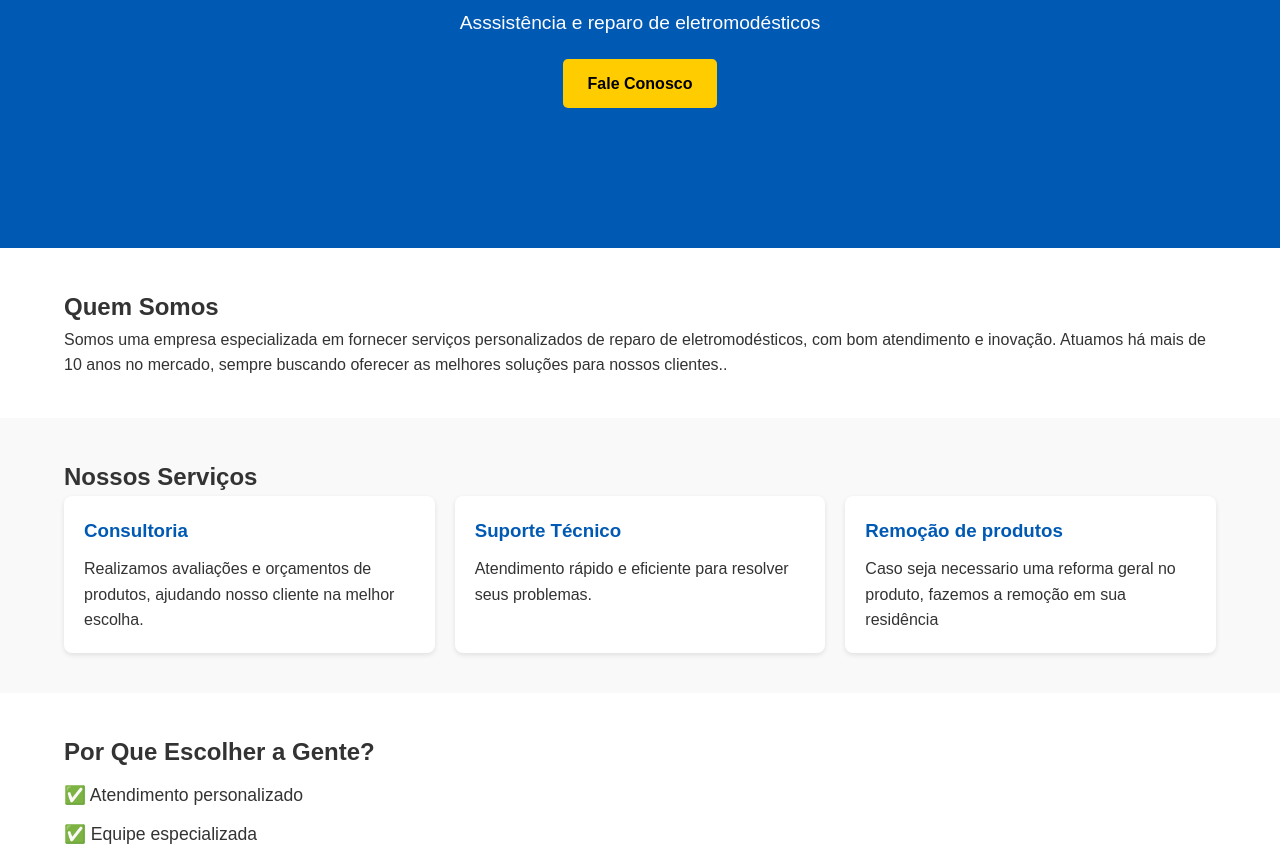
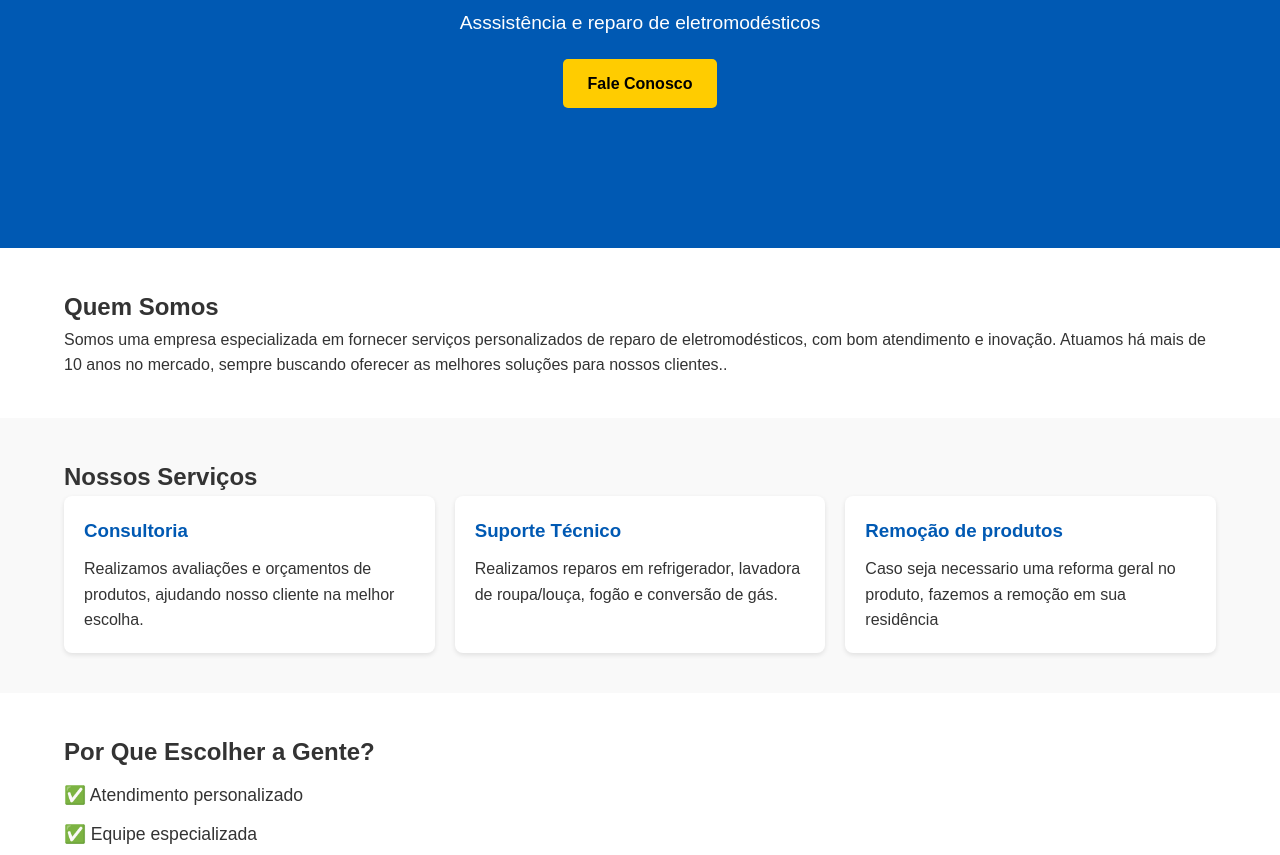
Before and after one commit to Amarantejonathas/projetoSiteSenac, a plain HTML site: page index.html in a window 1280 px wide. Shown: the part 216-1071 px from the top of the page. Drawn offline with Linux system fonts and the light colour scheme.

Commit message:
Update index.html

```diff
--- a/index.html
+++ b/index.html
@@ -36,7 +36,7 @@
         </div>
         <div class="card">
           <h3>Suporte Técnico</h3>
-          <p>Atendimento rápido e eficiente para resolver seus problemas.</p>
+          <p>Realizamos reparos em refrigerador, lavadora de roupa/louça, fogão e conversão de gás.</p>
         </div>
         <div class="card">
           <h3>Remoção de produtos</h3>
```
